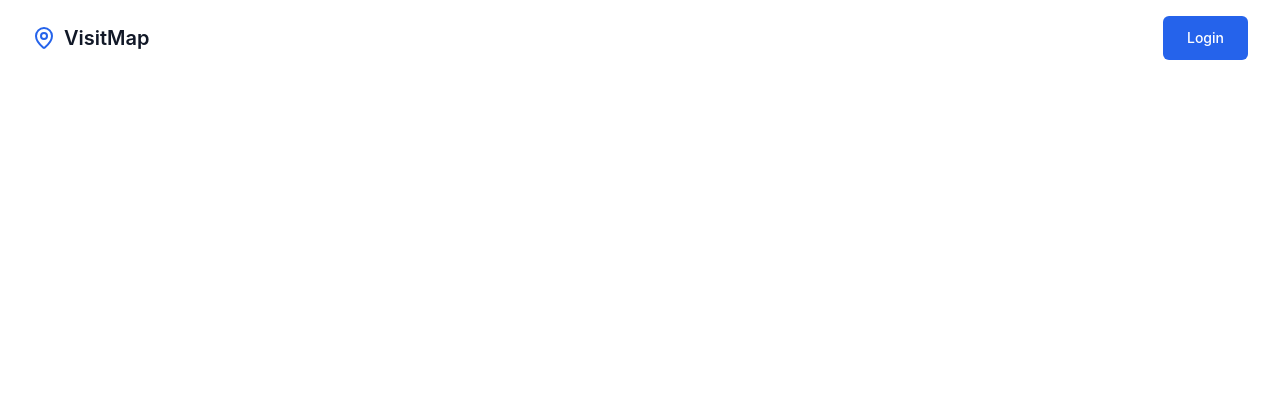
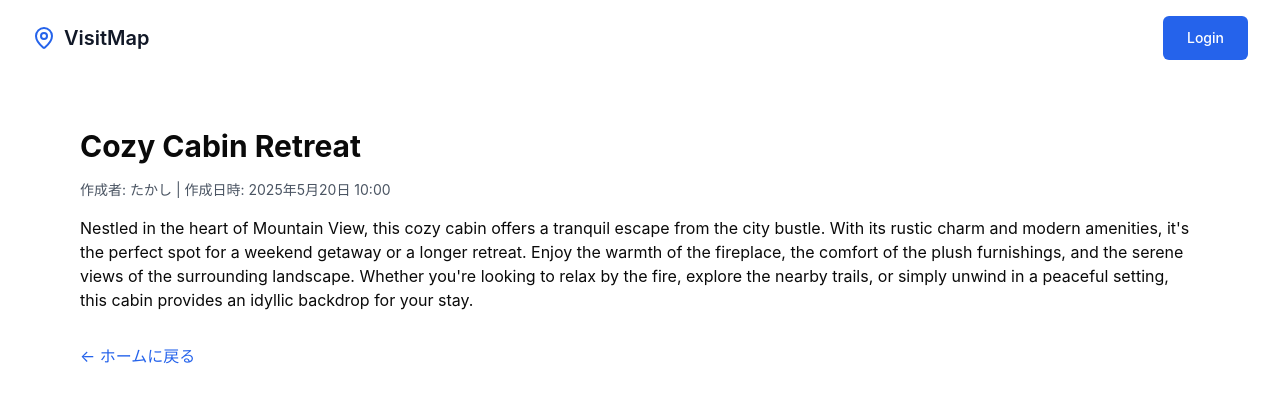
Before and after one commit to fuuta0201/visit-map, a Next.js app: page /spots/1 in a window 1280 px wide. Shown: the top 402 px of the page. Built offline with nearby package versions, Linux system fonts and the light colour scheme.

Commit message:
feat: spot detail dummy data

```diff
--- a/src/app/spots/[id]/page.tsx
+++ b/src/app/spots/[id]/page.tsx
@@ -1,9 +1,47 @@
 import React from 'react';
+import { getPostById } from '@/lib/dummyData';
 
-const page = () => {
+interface PostPageProps {
+  params: {
+    id: string;
+  };
+}
+
+const page = async ({ params }: PostPageProps) => {
+  const { id } = await params;
+  const post = await getPostById(parseInt(id, 10));
+
+  if (!post) {
+    return;
+  }
+
+  const createdAtDate = new Date(post.createdAt);
+  const formattedCreatedAt = createdAtDate.toLocaleString('ja-JP', {
+    year: 'numeric',
+    month: 'long',
+    day: 'numeric',
+    hour: '2-digit',
+    minute: '2-digit',
+  });
   return (
     <div className="pt-24 pb-16 md:pt-32 md:pb-24">
-      <div className="container mx-auto px-4 lg:px-20"></div>
+      <div className="container mx-auto px-4 lg:px-20">
+        <article className="prose lg:prose-xl max-w-none">
+          <h1 className="text-3xl font-bold mb-4">{post.title}</h1>
+          <p className="text-gray-600 text-sm mb-2">
+            作成者: {post.userName} | 作成日時: {formattedCreatedAt} {/* ★ 表示を修正 */}
+          </p>
+          <div className="mt-4">
+            <p>{post.message}</p>
+          </div>
+        </article>
+
+        <div className="mt-8">
+          <a href="/" className="text-blue-600 hover:underline">
+            &larr; ホームに戻る
+          </a>
+        </div>
+      </div>
     </div>
   );
 };
--- /dev/null
+++ b/src/lib/dummyData.ts
@@ -0,0 +1,72 @@
+// lib/dummyData.ts
+
+export interface Post {
+  id: number;
+  userId: string;
+  userName: string;
+  title: string;
+  message: string;
+  imageUrl: string;
+  rating: number;
+  latitude: number;
+  longitude: number;
+  prefecture: string;
+  city: string;
+  createdAt: string;
+  updatedAt: string;
+}
+
+export const dummyPosts: Post[] = [
+  {
+    id: 1,
+    userId: '123',
+    userName: 'たかし',
+    title: 'Cozy Cabin Retreat',
+    message:
+      "Nestled in the heart of Mountain View, this cozy cabin offers a tranquil escape from the city bustle. With its rustic charm and modern amenities, it's the perfect spot for a weekend getaway or a longer retreat. Enjoy the warmth of the fireplace, the comfort of the plush furnishings, and the serene views of the surrounding landscape. Whether you're looking to relax by the fire, explore the nearby trails, or simply unwind in a peaceful setting, this cabin provides an idyllic backdrop for your stay.",
+    imageUrl: '/images/dummy-image.png',
+    rating: 4,
+    latitude: 35.681382,
+    longitude: 139.76608399999998,
+    prefecture: '東京都',
+    city: '千代田区',
+    createdAt: '2025-05-20T10:00:00Z',
+    updatedAt: '2025-05-20T10:00:00Z',
+  },
+  {
+    id: 2,
+    userId: '231',
+    userName: 'たかし',
+    title: 'Cozy Cabin Retreat',
+    message:
+      "Nestled in the heart of Mountain View, this cozy cabin offers a tranquil escape from the city bustle. With its rustic charm and modern amenities, it's the perfect spot for a weekend getaway or a longer retreat. Enjoy the warmth of the fireplace, the comfort of the plush furnishings, and the serene views of the surrounding landscape. Whether you're looking to relax by the fire, explore the nearby trails, or simply unwind in a peaceful setting, this cabin provides an idyllic backdrop for your stay.",
+    imageUrl: '/images/dummy-image.png',
+    rating: 4,
+    latitude: 35.681382,
+    longitude: 139.76608399999998,
+    prefecture: '東京都',
+    city: '千代田区',
+    createdAt: '2025-05-14T10:00:00Z',
+    updatedAt: '2025-05-19T10:00:00Z',
+  },
+  {
+    id: 3,
+    userId: '308',
+    userName: 'たかし',
+    title: 'Cozy Cabin Retreat',
+    message:
+      "Nestled in the heart of Mountain View, this cozy cabin offers a tranquil escape from the city bustle. With its rustic charm and modern amenities, it's the perfect spot for a weekend getaway or a longer retreat. Enjoy the warmth of the fireplace, the comfort of the plush furnishings, and the serene views of the surrounding landscape. Whether you're looking to relax by the fire, explore the nearby trails, or simply unwind in a peaceful setting, this cabin provides an idyllic backdrop for your stay.",
+    imageUrl: '/images/dummy-image.png',
+    rating: 4,
+    latitude: 35.681382,
+    longitude: 139.76608399999998,
+    prefecture: '東京都',
+    city: '千代田区',
+    createdAt: '2025-04-20T10:00:00Z',
+    updatedAt: '2025-04-22T10:00:00Z',
+  },
+];
+
+export const getPostById = async (id: number): Promise<Post | undefined> => {
+  return dummyPosts.find((post) => post.id === id);
+};
```
